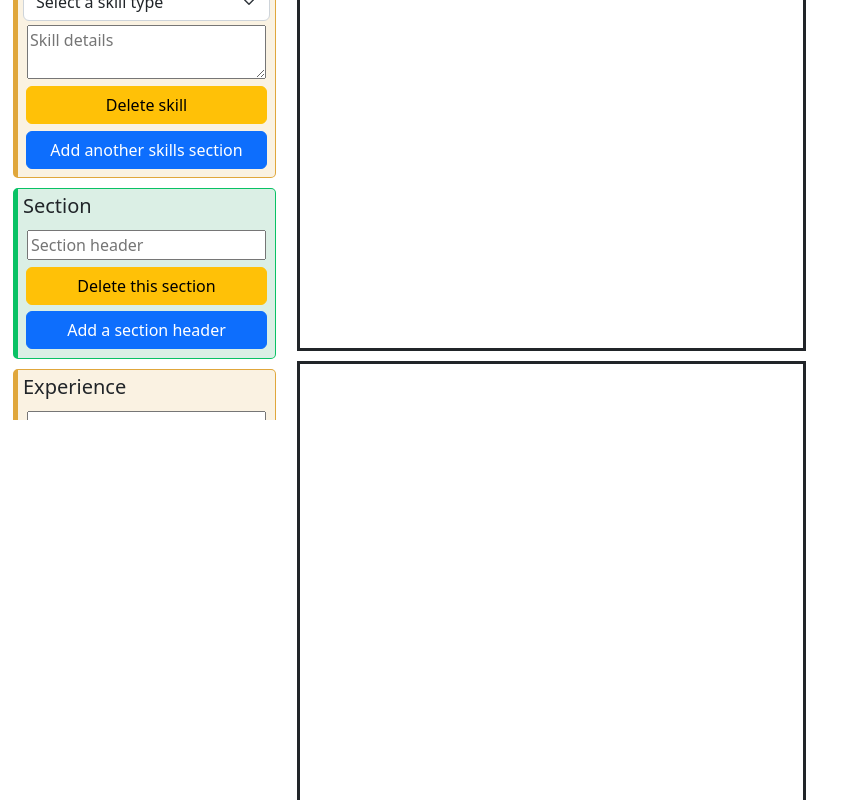
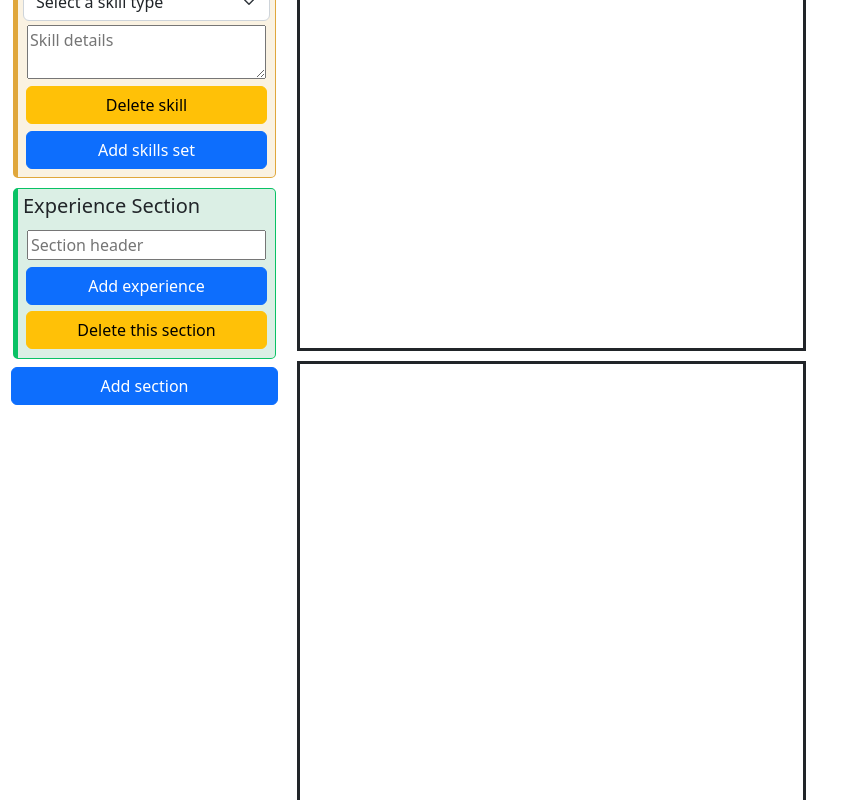
Before and after one commit to zaffiroblu/CV-Generator, a React (Create React App) app: page / in a window 1280 px wide. Shown: the part 380-1180 px from the top of the page, without its empty margins (0-858 px from the left). Built offline with nearby package versions, Linux system fonts and the light colour scheme.

Commit message:
Merge Section and Experience components

```diff
--- a/src/App.scss
+++ b/src/App.scss
@@ -121,8 +121,8 @@
 	margin: 5px;
 }
 
-// .classSectionDetails {
-// 	font-size: 0.7rem;
-// }
+@import '~bootstrap/scss/bootstrap.scss';
 
-@import '~bootstrap/scss/bootstrap.scss';
+$theme-colors: (
+	'danger': blue,
+);
--- a/src/components/A_INPUT.tsx
+++ b/src/components/A_INPUT.tsx
@@ -3,7 +3,6 @@ import B_CV_PREVIEW from './B_CV_PREVIEW';
 import { B_PER_DATA_INPUT } from './B_PER_DATA_INPUT';
 import { B_CONTACT_INPUT } from './B_CONTACT_INPUT';
 import { B_SKILLS_INPUT } from './B_SKILLS_INPUT';
-import { B_EXPERIENCE_INPUT } from './B_EXPERIENCE_INPUT';
 import { B_SECTION_INPUT } from './B_SECTION_INPUT';
 import { InputDataType } from './InputDataType';
 
@@ -27,15 +26,7 @@ export const A_INPUT = () => {
 				skillDetails: '',
 			},
 		],
-		sectionData: [{ sectionHeader: '' }],
-		experienceData: [
-			{
-				entryHeader: '',
-				entrySubheader: '',
-				entryTimespan: '',
-				entryDetails: '',
-			},
-		],
+		sections: [{ sectionHeader: '', experience: [] }],
 	});
 
 	const skillDataGroup = {
@@ -44,20 +35,9 @@ export const A_INPUT = () => {
 		skillDetails: '',
 	};
 
-	const sectionDataGroup = {
-		sectionHeader: '',
-	};
+	const sectionDataGroup = { sectionHeader: '', experience: [] };
 
-	const experienceDataGroup = {
-		entryHeader: '',
-		entrySubheader: '',
-		entryTimespan: '',
-		entryDetails: '',
-	};
-
-	const addItemsToArray = <
-		PropertyNameType extends 'skillData' | 'sectionData' | 'experienceData'
-	>(
+	const addItemsToArray = <PropertyNameType extends 'skillData' | 'sections'>(
 		items: InputDataType[PropertyNameType],
 		propertyName: PropertyNameType
 	) => {
@@ -67,6 +47,21 @@ export const A_INPUT = () => {
 		});
 	};
 
+	const changeStateSlice = <
+		PropertyNameType extends 'personalData' | 'contactData'
+	>(
+		newData: Partial<InputDataType[PropertyNameType]>,
+		propertyName: PropertyNameType
+	) => {
+		setInputData((inputData) => ({
+			...inputData,
+			[propertyName]: {
+				...inputData[propertyName],
+				...newData,
+			},
+		}));
+	};
+
 	return (
 		<div className='d-flex'>
 			<div className='d-flex flex-column mx-2' id='input-area'>
@@ -74,27 +69,15 @@ export const A_INPUT = () => {
 					<h5>Personal Information</h5>
 					<B_PER_DATA_INPUT
 						data={inputData.personalData}
-						changeData={(newData) => {
-							setInputData((inputData) => ({
-								...inputData,
-								personalData: {
-									...inputData.personalData,
-									...newData,
-								},
-							}));
-						}}
+						changeData={(newPersonalData) =>
+							changeStateSlice(newPersonalData, 'personalData')
+						}
 					/>
 					<B_CONTACT_INPUT
 						data={inputData.contactData}
-						changeData={(newData) => {
-							setInputData((inputData) => ({
-								...inputData,
-								contactData: {
-									...inputData.contactData,
-									...newData,
-								},
-							}));
-						}}
+						changeData={(newContactData) =>
+							changeStateSlice(newContactData, 'contactData')
+						}
 					/>
 				</div>
 				<div className='d-flex flex-column skills-class'>
@@ -141,20 +124,20 @@ export const A_INPUT = () => {
 							addItemsToArray([skillDataGroup], 'skillData')
 						}
 					>
-						Add another skills section
+						Add skills set
 					</button>
 				</div>
 				<div className='d-flex flex-column section-class'>
-					<h5>Section</h5>
-					{inputData.sectionData.map(
+					<h5>Experience Section</h5>
+					{inputData.sections.map(
 						(sectionDataItem, sectionDataIndex) => (
 							<B_SECTION_INPUT
 								key={sectionDataIndex}
-								data={sectionDataItem}
-								changeData={(newData) => {
-									setInputData((inputData) => ({
+								sectionData={sectionDataItem}
+								updateSection={(newData) => {
+									setInputData({
 										...inputData,
-										sectionData: inputData.sectionData.map(
+										sections: inputData.sections.map(
 											(dataItem, dataItemIndex) => {
 												if (
 													dataItemIndex !==
@@ -168,84 +151,41 @@ export const A_INPUT = () => {
 												};
 											}
 										),
-									}));
+									});
 								}}
-								deleteData={() => {
+								deleteSection={() => {
 									setInputData({
 										...inputData,
-										sectionData:
-											inputData.sectionData.filter(
+										sections: inputData.sections.filter(
 											(_, dataItemIndex) =>
 												dataItemIndex !==
 												sectionDataIndex
 										),
 									});
 								}}
+								// deleteExperience={() => {
+								// 	setInputData({
+								// 		...inputData,
+								// 		sections:
+								// 			inputData.sections.experience.filter(
+								// 				(_, experienceItemIndex) =>
+								// 					experienceItemIndex !==
+								// 					sectionDataIndex
+								// 			),
+								// 	});
+								// }}
 							/>
 						)
 					)}
+				</div>
 				<button
 					className='btn btn-primary'
 					onClick={() =>
-							addItemsToArray([sectionDataGroup], 'sectionData')
+						addItemsToArray([sectionDataGroup], 'sections')
 					}
 				>
-						Add a section header
+					Add section
 				</button>
-				</div>
-				<div className='d-flex flex-column experience-class'>
-					<h5>Experience</h5>
-					{inputData.experienceData.map(
-						(experienceDataItem, experienceDataIndex) => (
-							<B_EXPERIENCE_INPUT
-								key={experienceDataIndex}
-								data={experienceDataItem}
-								changeData={(newData) => {
-									setInputData((inputData) => ({
-										...inputData,
-										experienceData:
-											inputData.experienceData.map(
-												(dataItem, dataItemIndex) => {
-													if (
-														dataItemIndex !==
-														experienceDataIndex
-													) {
-														return dataItem;
-													}
-													return {
-														...dataItem,
-														...newData,
-													};
-												}
-											),
-									}));
-								}}
-								deleteData={() => {
-									setInputData({
-										...inputData,
-										experienceData:
-											inputData.experienceData.filter(
-												(_, dataItemIndex) =>
-													dataItemIndex !==
-													experienceDataIndex
-											),
-									});
-								}}
-							/>
-						)
-					)}
-					<button
-						className='btn btn-primary'
-						onClick={() =>
-							addItemsToArray(
-								[experienceDataGroup],
-								'experienceData'
-							)
-						}
-					>
-						Add another experience
-					</button>
-				</div>
 			</div>
 			<B_CV_PREVIEW {...inputData} />
 		</div>
--- /dev/null
+++ b/src/components/B2_EXPERIENCE_INPUT.tsx
@@ -0,0 +1,62 @@
+export type ExperienceData = {
+	header: string;
+	subheader: string;
+	timespan: string;
+	details: string;
+};
+
+export const B2_EXPERIENCE_INPUT = ({
+	data,
+	changeDataExperience,
+	deleteExperience,
+}: {
+	data: ExperienceData;
+	changeDataExperience: (newData: Partial<ExperienceData>) => void;
+	deleteExperience: () => void;
+}) => {
+	return (
+		<>
+			<input
+				className='m-1'
+				type='text'
+				value={data.header}
+				placeholder='Entry header'
+				onChange={(event) => {
+					changeDataExperience({ header: event.target.value });
+				}}
+			></input>
+			<input
+				className='m-1'
+				type='text'
+				value={data.subheader}
+				placeholder='Entry subheader'
+				onChange={(event) => {
+					changeDataExperience({ subheader: event.target.value });
+				}}
+			></input>
+			<input
+				className='m-1'
+				type='text'
+				value={data.timespan}
+				placeholder='Entry timespan'
+				onChange={(event) => {
+					changeDataExperience({ timespan: event.target.value });
+				}}
+			></input>
+			<textarea
+				className='m-1'
+				value={data.details}
+				placeholder='Entry details'
+				onChange={(event) => {
+					changeDataExperience({ details: event.target.value });
+				}}
+			></textarea>
+			<button
+				className='btn btn-warning'
+				onClick={() => deleteExperience()}
+			>
+				Delete this experience
+			</button>
+		</>
+	);
+};
--- a/src/components/B_EXPERIENCE_INPUT.tsx
+++ /dev/null
@@ -1,59 +0,0 @@
-export type ExperienceData = {
-	entryHeader: string;
-	entrySubheader: string;
-	entryTimespan: string;
-	entryDetails: string;
-};
-
-export const B_EXPERIENCE_INPUT = ({
-	data,
-	changeData,
-	deleteData,
-}: {
-	data: ExperienceData;
-	changeData: (newData: Partial<ExperienceData>) => void;
-	deleteData: () => void;
-}) => {
-	return (
-		<>
-			<input
-				className='m-1'
-				type='text'
-				value={data.entryHeader}
-				placeholder='Entry header'
-				onChange={(event) => {
-					changeData({ entryHeader: event.target.value });
-				}}
-			></input>
-			<input
-				className='m-1'
-				type='text'
-				value={data.entrySubheader}
-				placeholder='Entry subheader'
-				onChange={(event) => {
-					changeData({ entrySubheader: event.target.value });
-				}}
-			></input>
-			<input
-				className='m-1'
-				type='text'
-				value={data.entryTimespan}
-				placeholder='Entry timespan'
-				onChange={(event) => {
-					changeData({ entryTimespan: event.target.value });
-				}}
-			></input>
-			<textarea
-				className='m-1'
-				value={data.entryDetails}
-				placeholder='Entry details'
-				onChange={(event) => {
-					changeData({ entryDetails: event.target.value });
-				}}
-			></textarea>
-			<button className='btn btn-warning' onClick={() => deleteData()}>
-				Delete this experience
-			</button>
-		</>
-	);
-};
--- a/src/components/B_SECTION_INPUT.tsx
+++ b/src/components/B_SECTION_INPUT.tsx
@@ -1,28 +1,80 @@
+import { B2_EXPERIENCE_INPUT, ExperienceData } from './B2_EXPERIENCE_INPUT';
+
 export type SectionData = {
 	sectionHeader: string;
+	experience: ExperienceData[];
+};
+
+const emptyExperienceItem: ExperienceData = {
+	header: '',
+	subheader: '',
+	timespan: '',
+	details: '',
 };
 
 export const B_SECTION_INPUT = ({
-	data,
-	changeData,
-	deleteData,
-}: {
-	data: SectionData;
-	changeData: (newData: Partial<SectionData>) => void;
-	deleteData: () => void;
+	sectionData,
+	updateSection,
+	deleteSection,
+}: // deleteExperience,
+{
+	sectionData: SectionData;
+	updateSection: (newData: Partial<SectionData>) => void;
+	deleteSection: () => void;
+	// deleteExperience: () => void;
 }) => {
 	return (
 		<>
 			<input
 				className='m-1'
 				type='text'
-				value={data.sectionHeader}
+				value={sectionData.sectionHeader}
 				placeholder='Section header'
 				onChange={(event) => {
-					changeData({ sectionHeader: event.target.value });
+					updateSection({ sectionHeader: event.target.value });
 				}}
 			></input>
-			<button className='btn btn-warning' onClick={() => deleteData()}>
+			{sectionData.experience.map(
+				(experienceDataItem, experienceDataIndex) => (
+					<B2_EXPERIENCE_INPUT
+						key={experienceDataIndex}
+						data={experienceDataItem}
+						changeDataExperience={(newData) =>
+							updateSection({
+								experience: sectionData.experience.map(
+									(dataItem, dataItemIndex) => {
+										if (
+											dataItemIndex !==
+											experienceDataIndex
+										) {
+											return dataItem;
+										}
+										return {
+											...dataItem,
+											...newData,
+										};
+									}
+								),
+							})
+						}
+						deleteExperience={() => {}}
+					/>
+				)
+			)}
+			<button
+				className='btn btn-primary'
+				onClick={() =>
+					updateSection({
+						experience: [
+							...sectionData.experience,
+							emptyExperienceItem,
+						],
+					})
+				}
+			>
+				Add experience
+			</button>
+			<button className='btn btn-warning' onClick={() => deleteSection()}>
 				Delete this section
 			</button>
 		</>
--- a/src/components/C_SECTION_DISPLAY.tsx
+++ b/src/components/C_SECTION_DISPLAY.tsx
@@ -1,11 +1,22 @@
 import React from 'react';
+import { ExperienceData } from './B2_EXPERIENCE_INPUT';
+import C_EXPERIENCE_DISPLAY from './C_EXPERIENCE_DISPLAY';
 
-type propsFromParent = { sectionHeader?: string };
+type propsFromParent = {
+	sectionHeader: string;
+	experience: ExperienceData[];
+};
 
-function C_SECTION_DISPLAY({ sectionHeader }: propsFromParent) {
+function C_SECTION_DISPLAY({ sectionHeader, experience }: propsFromParent) {
 	return (
 		<div>
 			<p className='classSectionHeader'>{sectionHeader}</p>
+			{experience.map((experienceDataItem, experienceDataIndex) => (
+				<C_EXPERIENCE_DISPLAY
+					key={experienceDataIndex}
+					{...experienceDataItem}
+				/>
+			))}
 		</div>
 	);
 }
```
Also changed, not shown: src/components/B_CV_PREVIEW.tsx (+3 -15 lines), src/components/C_EXPERIENCE_DISPLAY.tsx (+12 -12 lines), src/components/InputDataType.ts (+3 -7 lines). Lines whose indentation alone changed are shown as unchanged.
